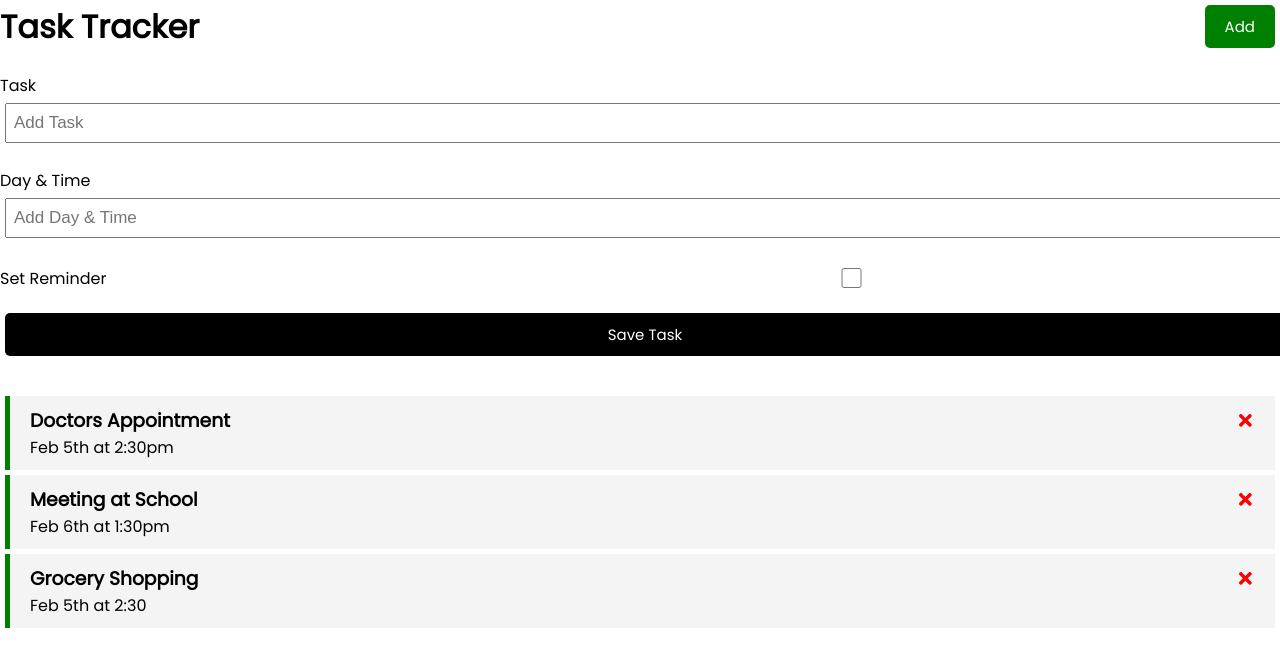
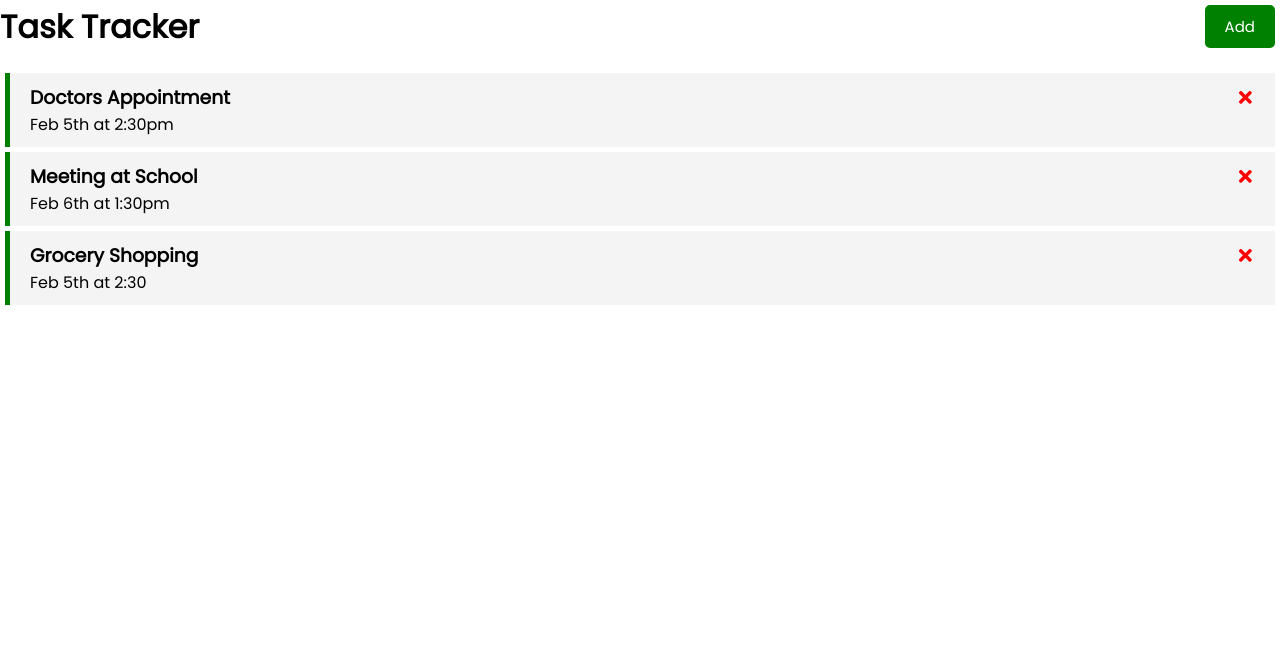
Before and after one commit to spencercreer/react-and-do, a React (Create React App) app: page / in a window 1280 px wide. Shown: the top 666 px of the page. Built offline with nearby package versions, Linux system fonts and the light colour scheme.

Commit message:
toggle addTask form on button click

```diff
--- a/src/App.js
+++ b/src/App.js
@@ -4,6 +4,7 @@
 import AddTask from './components/AddTask'
 
 function App() {
+  const [showAddTask, setShowAddTask] = useState(false)
   const [tasks, setTasks] = useState([
     {
       id: 1,
@@ -41,8 +42,8 @@
 
   return (
     <div className="App">
-      <Header />
-      <AddTask onAdd={addTask} />
+      <Header onAdd={() => setShowAddTask(!showAddTask)} showAdd={showAddTask} />
+      {showAddTask && <AddTask onAdd={addTask} />}
       {tasks.length > 0 ? (<Tasks tasks={tasks} onDelete={deleteTask} onToggle={toggleReminder} />) : ("No Tasks to Show")}
     </div>
   );
--- a/src/components/Header.js
+++ b/src/components/Header.js
@@ -1,15 +1,11 @@
 import PropTypes from 'prop-types'
 import Button from './Button'
 
-const Header = ({ title }) => {
-    const onClick = () => {
-        console.log('Click')
-    }
-
+const Header = ({ title, onAdd, showAdd }) => {
     return (
         <header className='header'>
             <h1>{title}</h1>
-            <Button color='green' text='Add' onClick={onClick} />
+            <Button color={showAdd ? 'red' : 'green'} text={showAdd ? 'Close' : 'Add'} onClick={onAdd} />
         </header>
     )
 }
```
